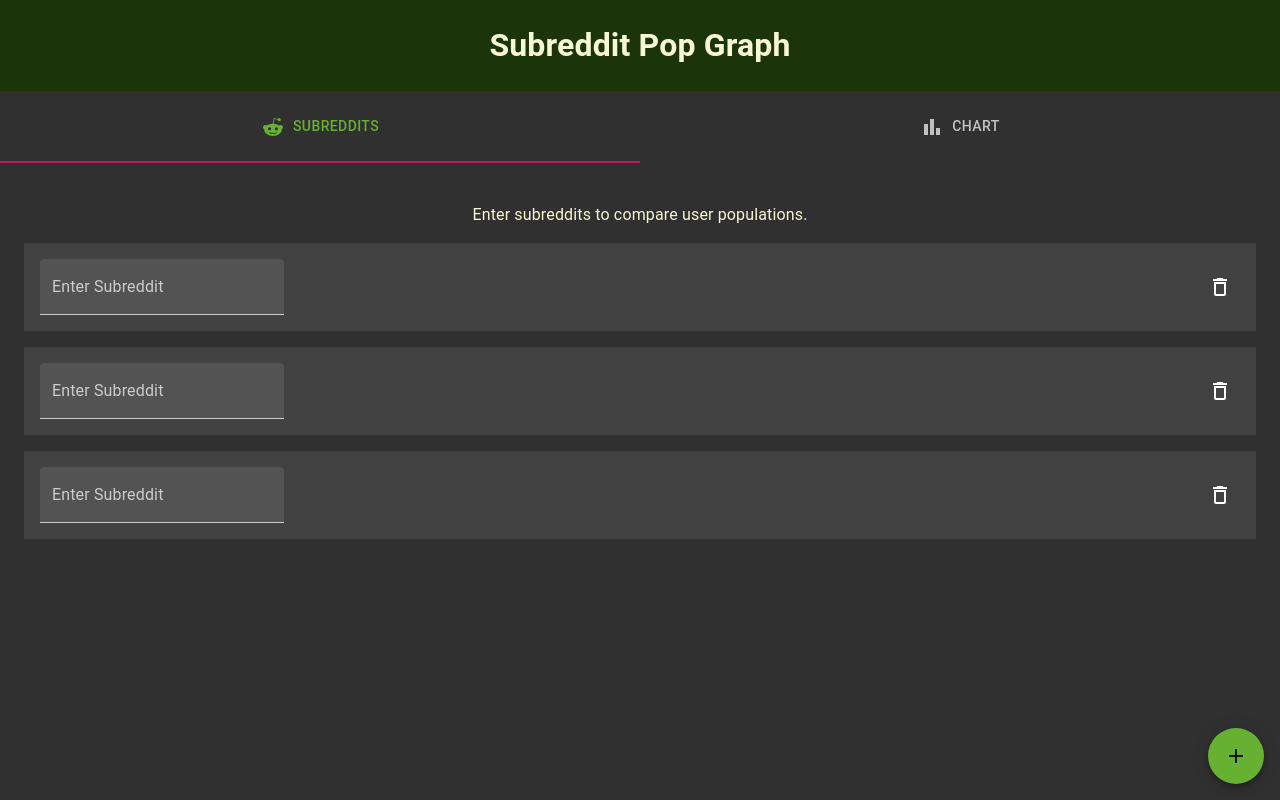
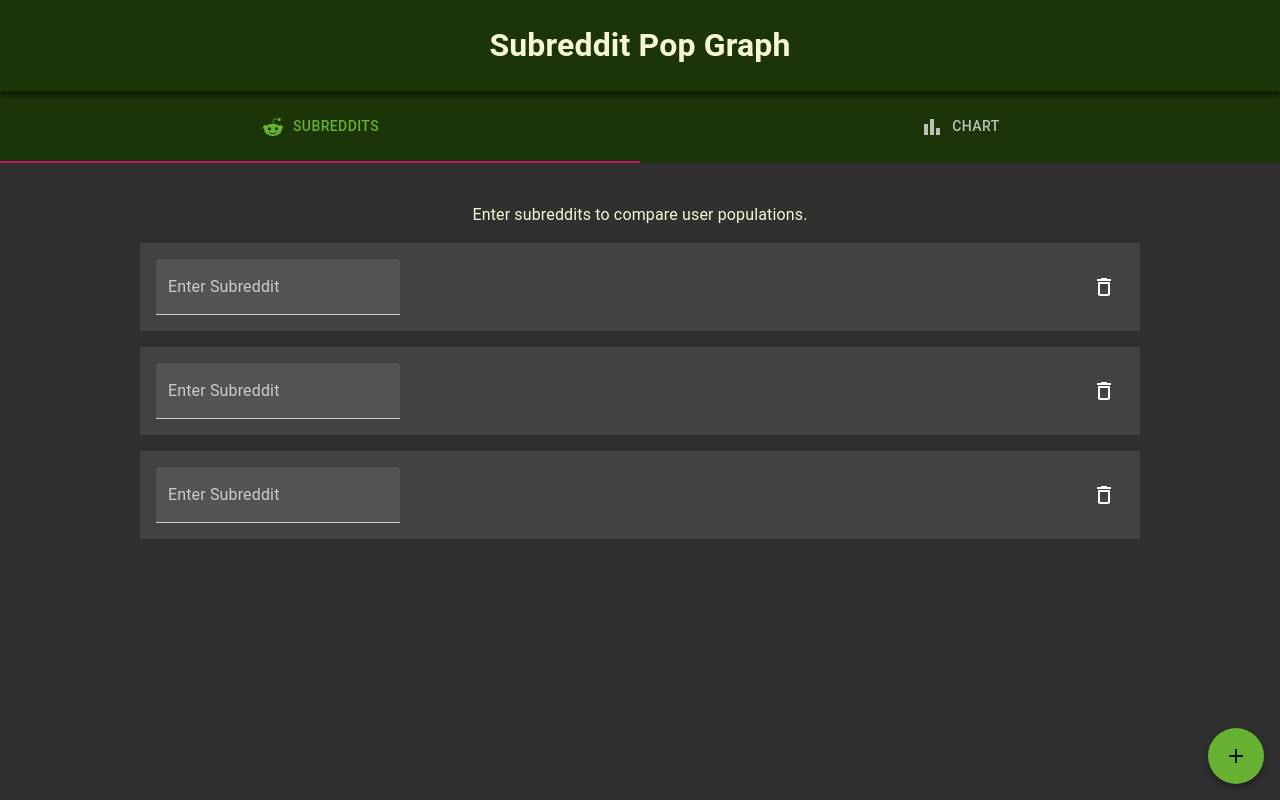
Before and after one commit to caseydulong/subreddit-pop-graph, a React (Create React App) app: page / in a window 1280 px wide. Built offline with nearby package versions, Linux system fonts and the light colour scheme; no server answers.

Commit message:
- Adds styling for new classes (10/6/22) - Adds some CSS color variables for WIP theme

```diff
--- a/src/App.css
+++ b/src/App.css
@@ -1,54 +1,75 @@
-body {
-  height: 100vh;
-  /* margin: 0;
-  position: absolute;
-  top: 0;
-  bottom: 0;
-  left: 0; */
+/* VARIABLES */
+html {
+  --cream: #f7f7d4;
+  --clear-cream: rgba(247, 247, 212, .9);
+  --lemon: #fefe33;
+  --theme-pink: #c21460;
+  --light-green: #66b032;
+  --dark-green: #1b3408;
+  --darker-green: #142806;
+  --clear-darker-green: rgba(20, 40, 6, .9);
+  --darkest-green: #0f1f05;
+  --shadow: rgba(0, 0, 0, .4);
 }
-#root {
-  height: 100%;
+
+/* REACT DEFAULT */
+.App {
+  text-align: center;
 }
-.App {
+.App-header {
+  align-items: center;
+  background-color: #1b3408;
+  box-shadow: 0px 5px 5px var(--shadow);
+  color: #f7f7d4;
   display: flex;
   flex-direction: column;
-  height: 100%;
-  text-align: center;
+  justify-content: center;
+  position: relative;
+  z-index: 11;
 }
-main {
-  display: flex;
-  flex-direction: column;
-  flex-grow: 1;
-  min-height: 0;
-}
-.App-header {
+
+/* TABS */
+.Tabs-list-container {
   background-color: #1b3408;
-  display: flex;
-  flex-direction: column;
-  align-items: center;
-  justify-content: center;
-  color: #f7f7d4;
+  border-bottom: 1;
+  border-color: divider;
+  position: sticky;
+  top: 0;
+  z-index: 10;
 }
 
 /* ADD SUBREDDITS */
 .Add-subreddits {
+  align-items: center;
   background-color: #303030;
   display: flex;
   flex-direction: column;
-  flex-grow: 1;
-  min-height: 0;
 }
 .Add-subreddits-container {
   display: flex;
   flex-direction: column;
-  flex-grow: 1;
-  min-height: 0;
-  overflow: auto;
+  margin: 0;
+  max-width: 1000px;
+  width: 100%;
 }
 .Subreddit {
   background-color: #424242;
   display: flex;
+  flex-grow: 1;
   justify-content: space-between;
   margin-bottom: 1rem;
   padding: 1rem;
 }
+
+/* GRAPH */
+.Graph {
+  background-color: #303030;
+  display: flex;
+  justify-content: center;
+  margin: 0;
+}
+.Graph-container {
+  flex-grow: 1;
+  margin: 0;
+  max-width: 1000px;
+}
```
